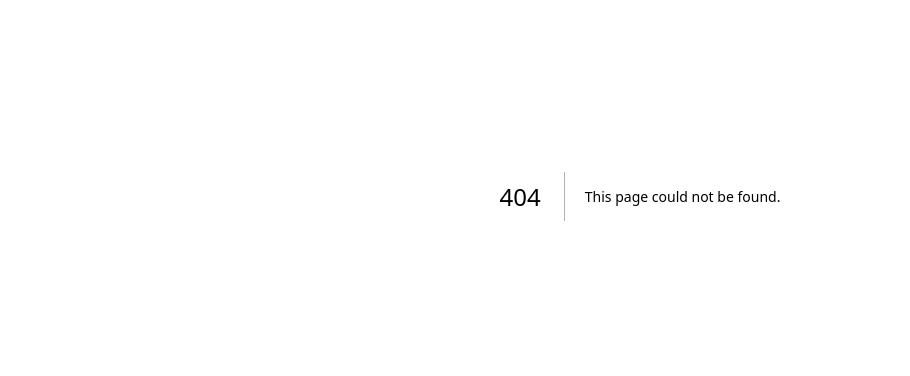
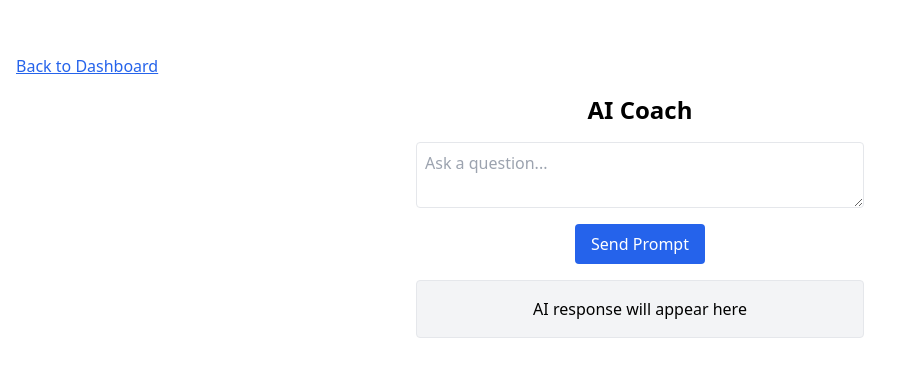
Before and after one commit to Dez-009/Gold-standard-Orchestration, a Next.js app in the folder frontend/: page /coach in a window 1280 px wide. Before the commit this address had no page. Shown: the part 204-580 px from the top of the page, without its empty margins (0-910 px from the left). Built offline with nearby package versions, Linux system fonts and the light colour scheme.

Commit message:
Add AI coach route and profile placeholders

```diff
--- /dev/null
+++ b/frontend/app/coach/page.tsx
@@ -0,0 +1,50 @@
+// Page providing a simple interface for AI coaching prompts
+'use client';
+import { useState } from 'react';
+import Link from 'next/link';
+
+export default function CoachPage() {
+  // Local state for the prompt text entered by the user
+  const [prompt, setPrompt] = useState('');
+  // Local state for the displayed AI response
+  const [response, setResponse] = useState('AI response will appear here');
+
+  // Handler for sending the prompt
+  const handleSend = () => {
+    // For now we simply set a static placeholder response
+    setResponse('This is a placeholder AI response.');
+  };
+
+  return (
+    <div className="flex flex-col items-center justify-center min-h-screen p-4 space-y-4">
+      {/* Navigation back to dashboard */}
+      <Link href="/dashboard" className="self-start text-blue-600 underline">
+        Back to Dashboard
+      </Link>
+
+      {/* Title of the page */}
+      <h1 className="text-2xl font-bold">AI Coach</h1>
+
+      {/* Text area for user prompt */}
+      <textarea
+        className="border rounded p-2 w-full max-w-md"
+        value={prompt}
+        onChange={(e) => setPrompt(e.target.value)}
+        placeholder="Ask a question..."
+      />
+
+      {/* Button to submit the prompt */}
+      <button
+        onClick={handleSend}
+        className="bg-blue-600 text-white px-4 py-2 rounded hover:bg-blue-700"
+      >
+        Send Prompt
+      </button>
+
+      {/* Area showing the AI response */}
+      <div className="border rounded p-4 bg-gray-100 w-full max-w-md text-center">
+        {response}
+      </div>
+    </div>
+  );
+}
--- a/frontend/app/dashboard/page.tsx
+++ b/frontend/app/dashboard/page.tsx
@@ -4,6 +4,7 @@
 'use client';
 import { useEffect, useState } from 'react';
 import { useRouter } from 'next/navigation';
+import Link from 'next/link';
 import { getToken, parseUserFromToken } from '../../services/authUtils';
 
 export default function DashboardPage() {
@@ -23,11 +24,36 @@ export default function DashboardPage() {
     setEmail(parseUserFromToken(token));
   }, [router]);
 
-  // Render dashboard with simple styling
+  // Render dashboard with simple styling and user information
   return (
-    <div className="flex flex-col items-center justify-center min-h-screen">
-      <h1 className="text-3xl font-bold mb-4">Welcome back to Vida Coach!</h1>
+    <div className="flex flex-col items-center justify-center min-h-screen space-y-4">
+      {/* Simple navigation link to AI Coach page */}
+      <nav className="self-end mr-4">
+        <Link href="/coach" className="text-blue-600 underline">
+          AI Coach
+        </Link>
+      </nav>
+
+      {/* Welcome header */}
+      <h1 className="text-3xl font-bold">Welcome back to Vida Coach!</h1>
+      {/* Show logged-in email if available */}
       {email && <p className="text-lg">Logged in as {email}</p>}
+
+      {/* Static user profile placeholder information */}
+      <div className="border rounded p-4 text-center">
+        <p className="font-semibold">John Doe</p>
+        <p>Age: 30</p>
+        <p>Goals: Stay active and eat healthy</p>
+      </div>
+
+      {/* Button linking to the AI coach page */}
+      <Link
+        href="/coach"
+        className="bg-blue-600 text-white px-4 py-2 rounded hover:bg-blue-700"
+      >
+        Get AI Coaching
+      </Link>
+
     </div>
   );
 }
```
